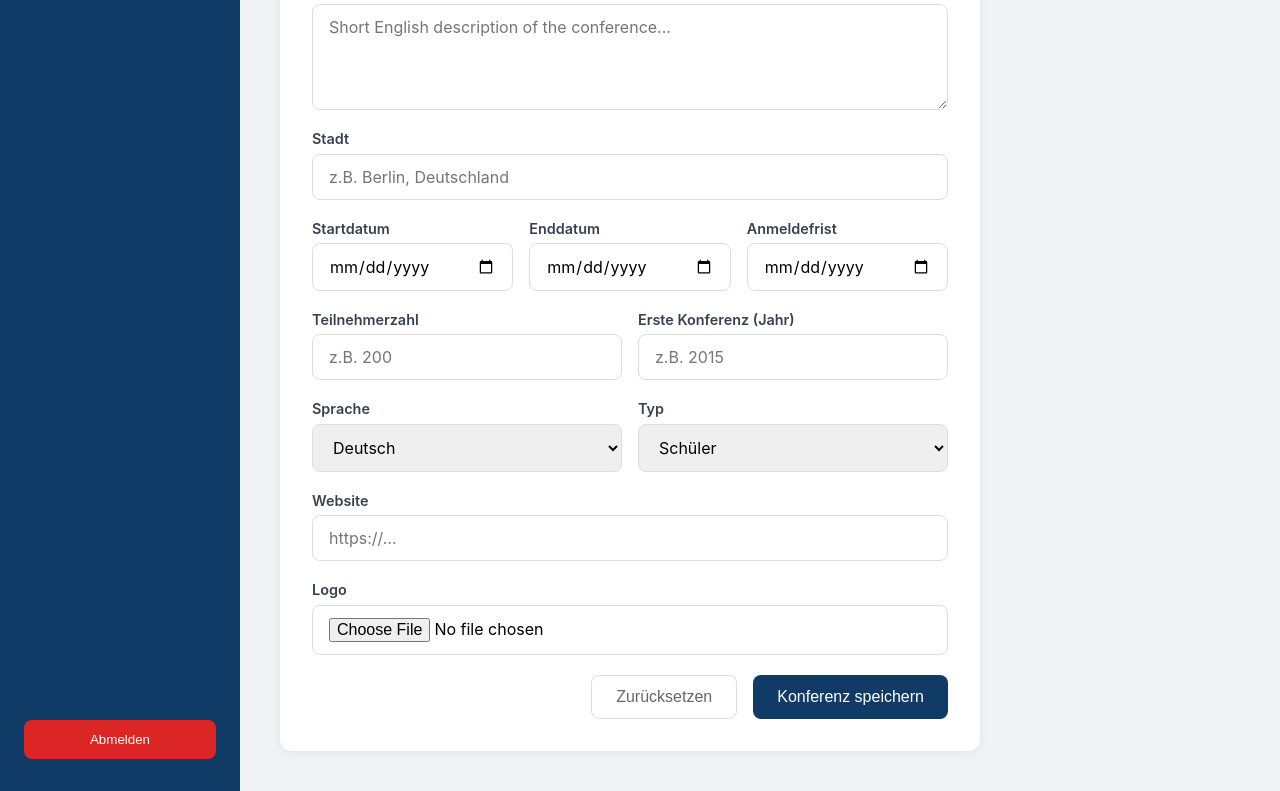
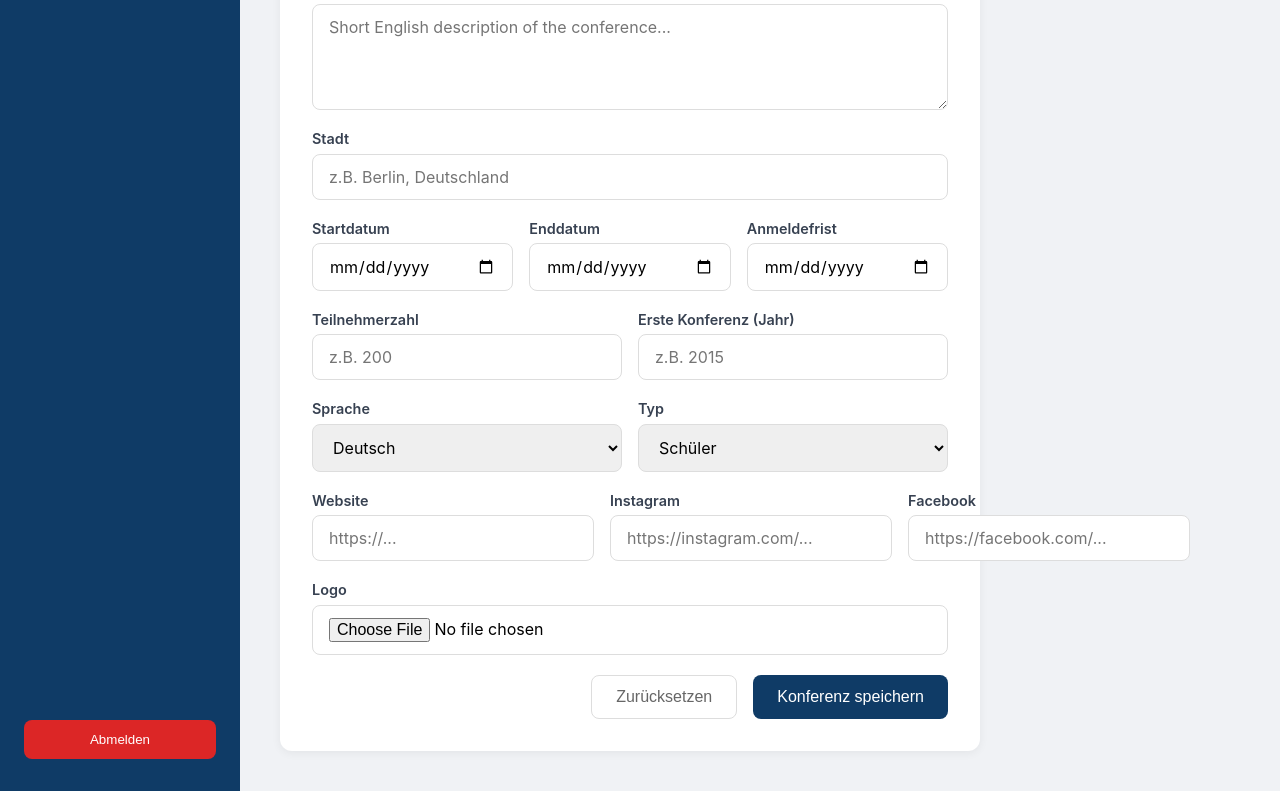
Before and after one commit to itsroj/wirtschaftsinformatik-labor, a Vue app in the folder mun-admin/: page /konferenzen/neu in a window 1280 px wide. Shown: the part 429-1220 px from the top of the page. Built offline with nearby package versions, Linux system fonts and the light colour scheme; sample sign-in values are in the browser's storage.

Commit message:
Datenbank Anpassungen

```diff
--- a/mun-admin/src/views/Konferenzview.vue
+++ b/mun-admin/src/views/Konferenzview.vue
@@ -95,9 +95,20 @@
           </div>
         </div>
 
-        <div class="form-group">
-          <label>Website</label>
-          <input v-model="form.website" type="url" placeholder="https://..." :disabled="loading" />
+        <div class="form-row">
+          <div class="form-group">
+            <label>Website</label>
+            <input v-model="form.website" type="url" placeholder="https://..." :disabled="loading" />
+          </div>
+          <div class="form-group">
+            <label>Instagram</label>
+            <input v-model="form.instagramLink" type="url" placeholder="https://instagram.com/..."
+              :disabled="loading" />
+          </div>
+          <div class="form-group">
+            <label>Facebook</label>
+            <input v-model="form.facebookLink" type="url" placeholder="https://facebook.com/..." :disabled="loading" />
+          </div>
         </div>
 
         <div class="form-group">
@@ -153,6 +164,8 @@ const form = ref({
   language: 'de',
   type: 'schueler',
   website: '',
+  instagramLink: '',
+  facebookLink: '',
   logo: null
 })
 
@@ -190,6 +203,8 @@ onMounted(async () => {
         participants: data.participants || '',
         firstConference: data.firstConference || '',
         language: data.language || 'de',
+        instagramLink: data.instagramLink || '',
+        facebookLink: data.facebookLink || '',
         type: data.type || 'schueler',
         website: data.website || '',
         logo: null
@@ -224,6 +239,8 @@ async function submit() {
       endDate: form.value.endDate,
       applicationDate: form.value.applicationDate,
       participants: form.value.participants,
+      instagramLink: form.value.instagramLink,
+      facebookLink: form.value.facebookLink,
       firstConference: form.value.firstConference,
       language: form.value.language,
       type: form.value.type,
```
Also changed, not shown: 1 other file (tests, documents, lock files or other folders).
